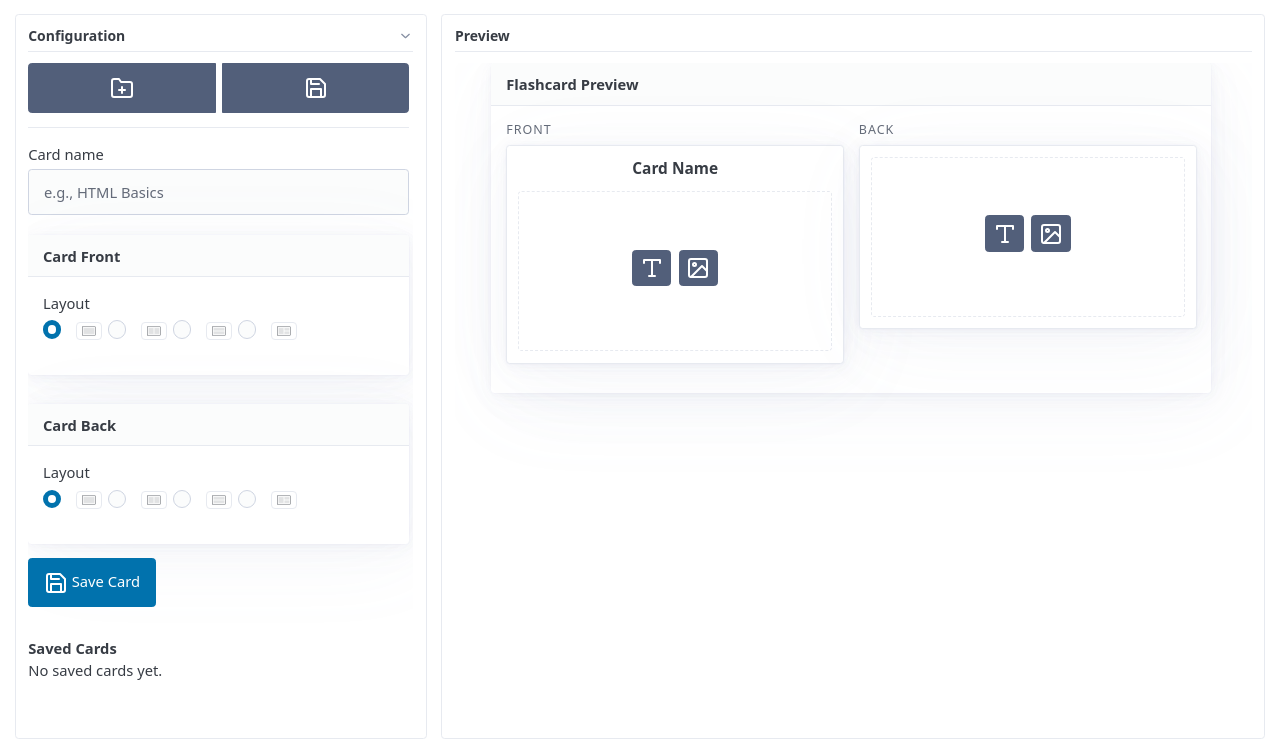
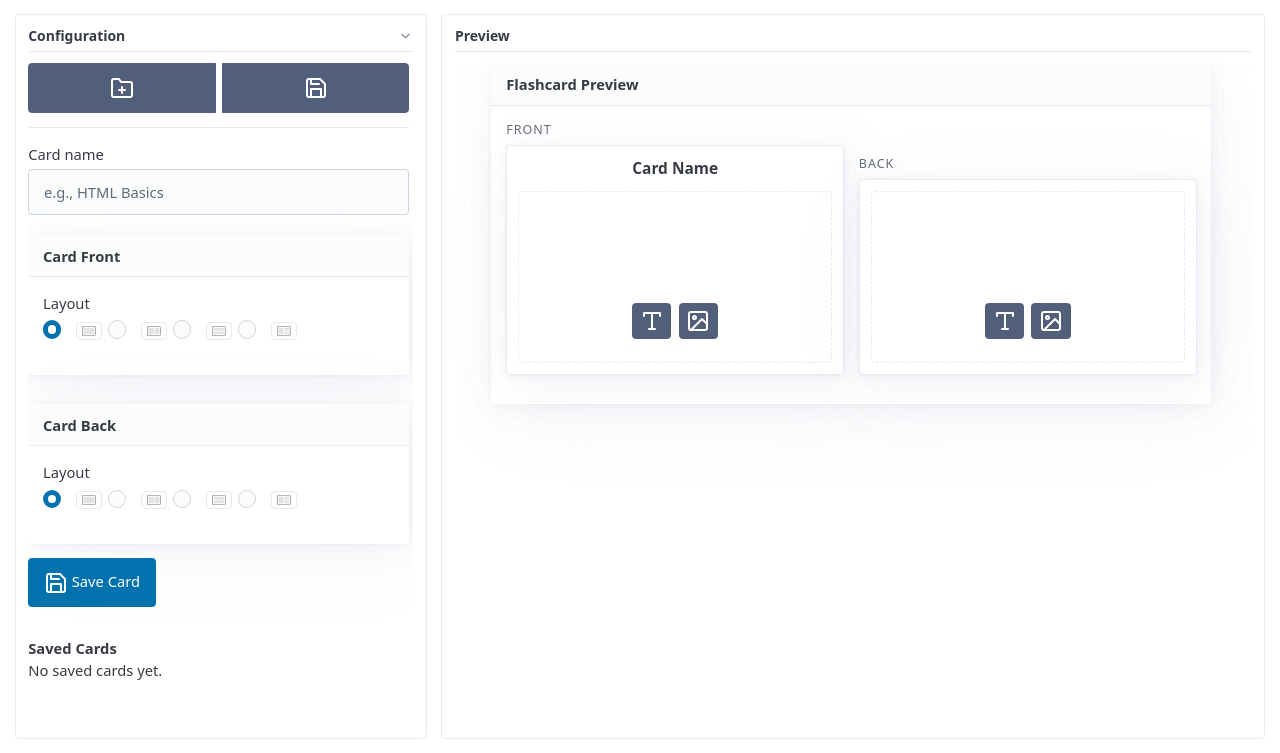
Before and after one commit to botacatalin/Flashcards, a Flask app: page /builder in a window 1280 px wide. Shown: the part 107-860 px from the top of the page. Run offline with Flask 3, Linux system fonts and the light colour scheme; some libraries are stand-ins or nearby versions.

Commit message:
Refactor

```diff
--- a/static/app.js
+++ b/static/app.js
@@ -341,10 +341,11 @@ document.addEventListener("DOMContentLoaded", () => {
     const mode = dom.contentModal.dataset.mode;
     const side = dom.contentModal.dataset.side;
     const area = dom.contentModal.dataset.area;
-    const value =
+    const rawValue =
       mode === "image"
         ? dom.imageContent && dom.imageContent.value.trim()
         : dom.textContent && dom.textContent.value.trim();
+    const value = mode === "image" ? normalizeImageUrl(rawValue) : rawValue;
     if (!value) {
       closeContentModal();
       return;
@@ -353,6 +354,31 @@ document.addEventListener("DOMContentLoaded", () => {
     updatePreview();
     persistBuilderState();
     closeContentModal();
+  };
+
+  const normalizeImageUrl = (value) => {
+    if (!value) {
+      return value;
+    }
+    try {
+      const url = new URL(value);
+      const fileMatch = url.pathname.match(/\/File:(.+)$/i);
+      const mediaMatch = url.pathname.match(/\/media\/File:(.+)$/i);
+      const filename = fileMatch ? fileMatch[1] : mediaMatch ? mediaMatch[1] : null;
+      if (filename && url.hostname.includes("wikipedia.org")) {
+        return `https://commons.wikimedia.org/wiki/Special:FilePath/${encodeURIComponent(
+          filename
+        )}`;
+      }
+      if (filename && url.hostname.includes("wikimedia.org")) {
+        return `https://commons.wikimedia.org/wiki/Special:FilePath/${encodeURIComponent(
+          filename
+        )}`;
+      }
+    } catch (error) {
+      return value;
+    }
+    return value;
   };
 
   const setupBuilder = () => {
--- a/templates/index.html
+++ b/templates/index.html
@@ -90,6 +90,7 @@
         display: grid;
         gap: 1rem;
         grid-template-columns: 1fr 1fr;
+        align-items: end;
       }
 
       .preview-side h3 {
@@ -190,6 +191,8 @@
         align-items: center;
         justify-content: center;
         text-align: center;
+        flex: 1;
+        min-height: 96px;
       }
 
       .area-content img {
--- a/templates/presenter.html
+++ b/templates/presenter.html
@@ -169,6 +169,8 @@
         align-items: center;
         justify-content: center;
         text-align: center;
+        flex: 1;
+        min-height: 120px;
       }
 
       .area-content img {
```
